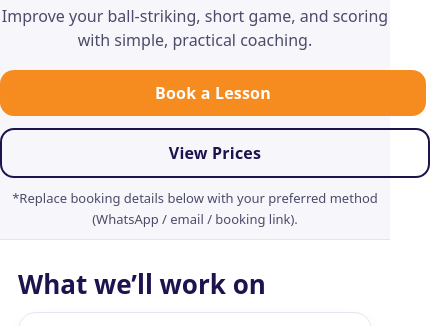
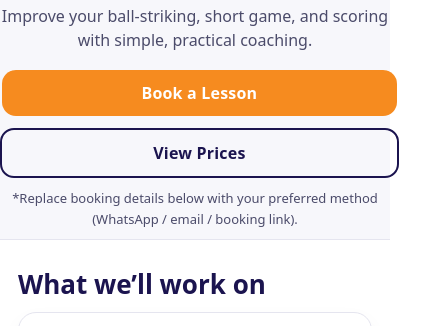
Before and after one commit to samrichmondgolf/samrichmondgolf.github.io, a plain HTML site: page index.html in a window 390 px wide. Shown: the part 438-764 px from the top of the page, 430 px wide, since content can reach past the window. Drawn offline with Linux system fonts and the light colour scheme.

Commit message:
Update index.html

```diff
--- a/index.html
+++ b/index.html
@@ -21,8 +21,15 @@ nav .wrap { flex-wrap: wrap; }
 .links { justify-content: center; width: 100%; }
 .cta .btn { min-width: 160px; text-align: center; }
 @media (max-width: 520px) {
-  .cta { flex-direction: column; align-items: stretch; }
-  .cta .btn { width: 100%; }
+  .cta {
+    flex-direction: column;
+    align-items: center;
+  }
+
+  .cta .btn {
+    width: 92%;
+    max-width: 360px;
+  }
 }
 body { margin:0; font-family: system-ui,-apple-system,Segoe UI,Roboto,Arial,sans-serif; color:var(--b); }
 a { color:inherit; }
```
